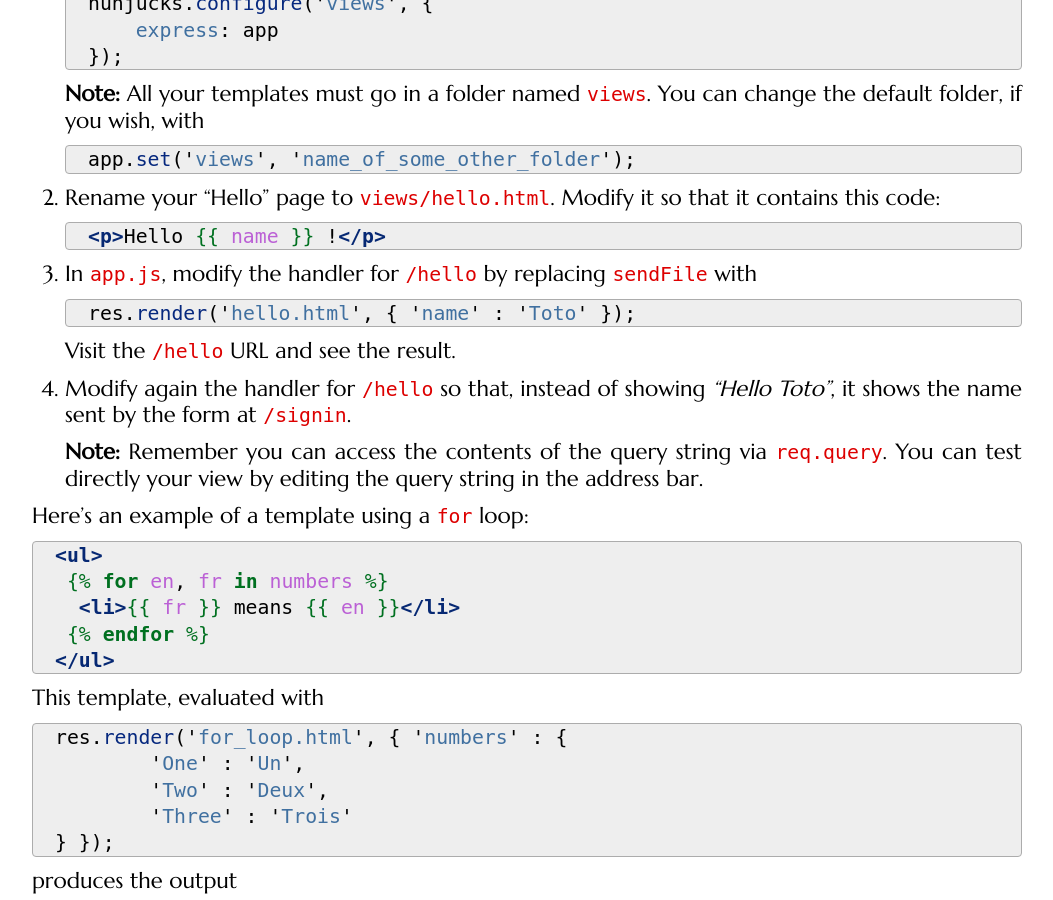
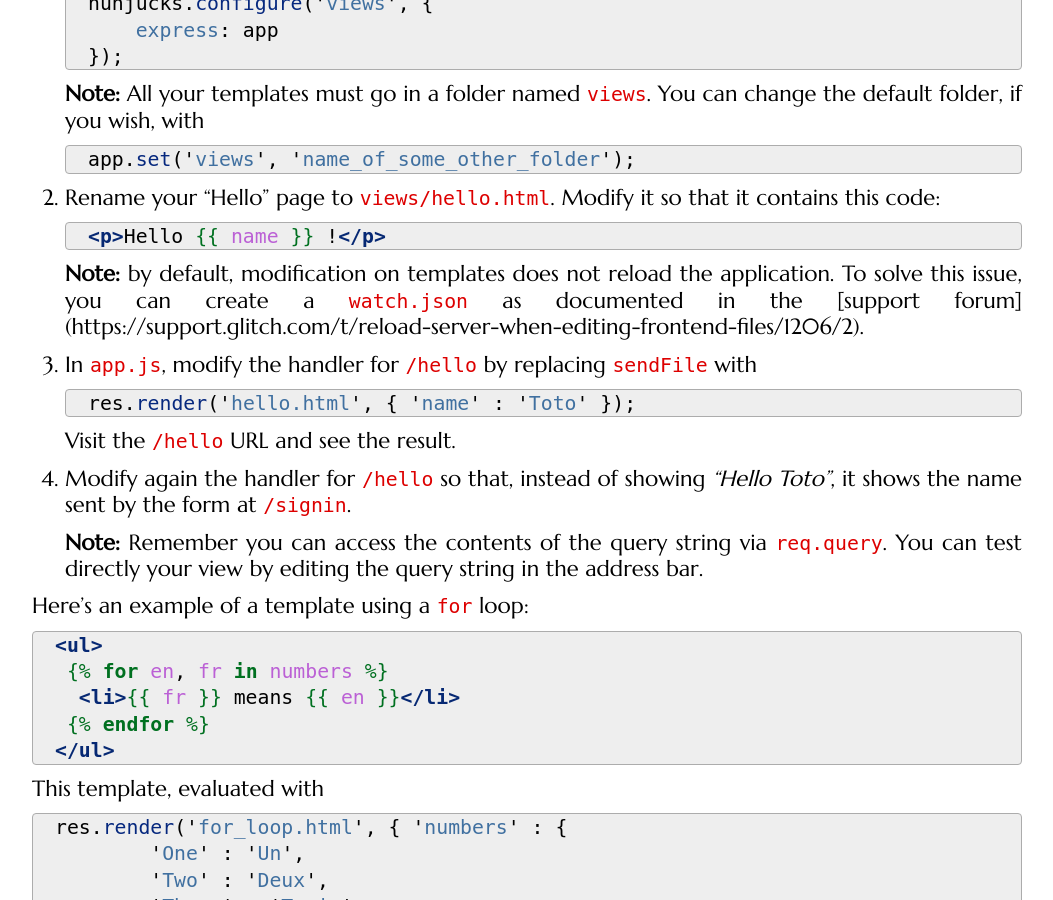
Before and after one commit to defeo/aws, a Jekyll site: the page built from _tutorials/templates-etat.md, in a window 1280 px wide and 900 px high, scrolled down 4330 px. Shown: the whole window, without its empty margins (113-1166 px from the left). Built offline with Jekyll 4.4.1, drawn with Linux system fonts in a browser that asks for light colours; some web fonts are replaced.

Commit message:
Add a note on restart when modifying templates

```diff
--- a/_tutorials/templates-etat.md
+++ b/_tutorials/templates-etat.md
@@ -201,6 +201,10 @@ tutorial we will stick to variable evaluation (the example above),
    ~~~jinja
    <p>Hello {{ name }} !</p>
    ~~~
+
+   **Note:** by default, modification on templates does not reload the application.
+   To solve this issue, you can create a `watch.json` as documented in the [support forum]
+   (https://support.glitch.com/t/reload-server-when-editing-frontend-files/1206/2).
 
 3. In `app.js`, modify the handler for `/hello` by replacing
    `sendFile` with
```
